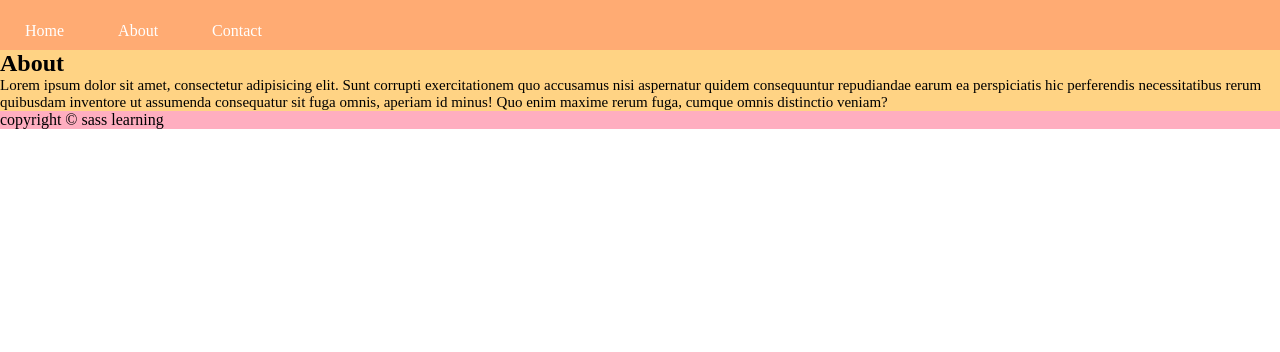
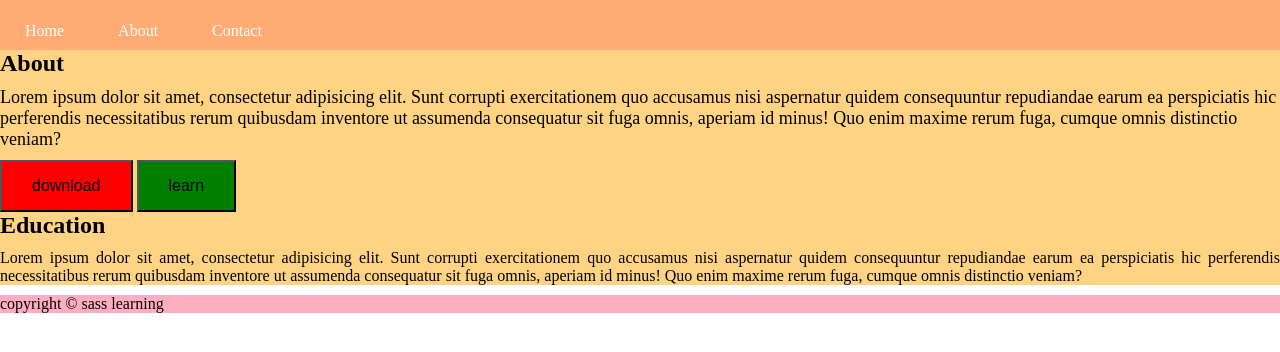
Before and after one commit to Khadiza18103316/sass, a plain HTML site: page index.html in a window 1280 px wide. Shown: the part 40-392 px from the top of the page. Drawn offline with Linux system fonts and the light colour scheme.

Commit message:
3rd commit

```diff
--- a/index.html
+++ b/index.html
@@ -2,7 +2,7 @@
 <html lang="en">
   <head>
     <title>sass learning</title>
-    <link rel="stylesheet" href="style.css">
+    <link rel="stylesheet" href="styles/demo.css">
   </head>
   <body>
       <header>
@@ -24,6 +24,15 @@
                   Lorem ipsum dolor sit amet, consectetur adipisicing elit. Sunt corrupti exercitationem quo accusamus nisi aspernatur quidem consequuntur repudiandae earum ea perspiciatis hic perferendis necessitatibus rerum quibusdam inventore ut assumenda consequatur sit fuga omnis, aperiam id minus! Quo enim maxime rerum fuga, cumque omnis distinctio veniam?
               </p>
 
+              <input type="button" class="btn-download" value="download" />
+              <input type="button" class="btn-learn" value="learn" />
+
+              <section id="education">
+                <h2>Education</h2>
+                <p>
+                    Lorem ipsum dolor sit amet, consectetur adipisicing elit. Sunt corrupti exercitationem quo accusamus nisi aspernatur quidem consequuntur repudiandae earum ea perspiciatis hic perferendis necessitatibus rerum quibusdam inventore ut assumenda consequatur sit fuga omnis, aperiam id minus! Quo enim maxime rerum fuga, cumque omnis distinctio veniam?
+                </p>
+
           </section>
       </main>
 
--- /dev/null
+++ b/styles/_reset.scss
@@ -0,0 +1,7 @@
+/**browser reset code */
+*{
+    margin: 0;
+    padding: 0;
+    box-sizing: border-box;
+
+}
--- /dev/null
+++ b/styles/_variables.scss
@@ -0,0 +1,6 @@
+//color variable declarations
+$header-bgcolor: #ffab73;
+$main-bgcolor: #ffd384;
+$footer-bgcolor: #ffaec0;
+
+$para-fontsize: 15px;
--- a/style.scss
+++ b/styles/demo.scss
@@ -1,18 +1,38 @@
-//color variable declarations
-$header-bgcolor: #ffab73;
-$main-bgcolor: #ffd384;
-$footer-bgcolor: #ffaec0;
-
-$para-fontsize: 15px;
-/**browser reset code */
-*{
-    margin: 0;
-    padding: 0;
-    box-sizing: border-box;
-
-}
+@import "reset";
+@import "variables";
 header{
     background: $header-bgcolor;
+}
+
+.btn{
+    background: $header-bgcolor;
+    padding: 15px 30px;
+    text-align: center;
+    font-size: 16px;
+    cursor: pointer;
+}
+
+.btn-download{
+    @extend.btn;
+    background-color: red;
+}
+.btn-learn{
+    @extend .btn;
+    background-color: green;
+}
+
+@mixin edu ($size, $style){
+    font-size: $size;
+    text-align: $style;
+    margin: 10px 0;
+}
+
+#about p {
+    @include edu(18px, left);
+}
+
+#education p {
+    @include edu(16px, justify);
 }
 
 //nav styling
@@ -44,8 +64,3 @@ main{
 footer{
     background: $footer-bgcolor;
 }
-
-#about p{
-    font-size: $para-fontsize;
-
-}
```
Also changed, not shown: styles/demo.css (added), styles/style.css (renamed from style.css), 3 other files.
